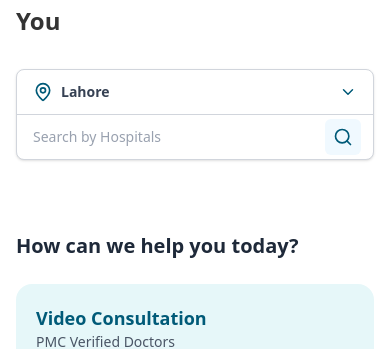
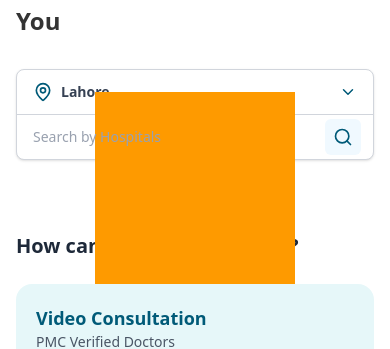
Before and after one commit to salim-khan-3/MARHAM-CLIENTS, a Next.js app: page / in a window 390 px wide. Shown: the part 188-537 px from the top of the page. Built offline with nearby package versions, Linux system fonts and the light colour scheme.

Commit message:
use state and find doctor by location

```diff
--- a/components/Home/HeroSearch/HeroSearch.tsx
+++ b/components/Home/HeroSearch/HeroSearch.tsx
@@ -1,9 +1,10 @@
 "use client";
 
-import React from 'react';
+import React, { useState } from 'react';
 import { MapPin, Search, ChevronDown } from 'lucide-react';
 
 const HeroSearch = () => {
+  const [city,setCity] = useState(false)
   return (
     <div className="w-full bg-white py-10 px-4 md:px-8">
       <div className="max-w-7xl mx-auto">
@@ -26,14 +27,16 @@ const HeroSearch = () => {
           <div className="flex flex-col md:flex-row items-center bg-white border border-gray-300 rounded-lg shadow-sm overflow-hidden">
 
             {/* Location Selector */}
-            <div className="flex items-center w-full md:w-1/3 px-4 py-3 border-b md:border-b-0 md:border-r border-gray-300 group cursor-pointer hover:bg-gray-50 transition-colors">
+            <div onClick={()=>setCity(!city)} className="flex items-center  relative w-full md:w-1/3 px-4 py-3 border-b md:border-b-0 md:border-r border-gray-300 group cursor-pointer hover:bg-gray-50 transition-colors">
               <MapPin size={20} className="text-[#005a78] mr-2" />
               <div className="flex flex-col flex-1">
                 <span className="text-sm font-semibold text-gray-700">Lahore</span>
               </div>
               <ChevronDown size={18} className="text-[#005a78]" />
             </div>
+            <div className='bg-amber-500 w-[200px] h-[200px] absolute top-[280px]'>
 
+            </div>
             {/* Search Input Field */}
             <div className="flex items-center w-full md:w-2/3 px-4 py-3 relative group">
               <input
```
